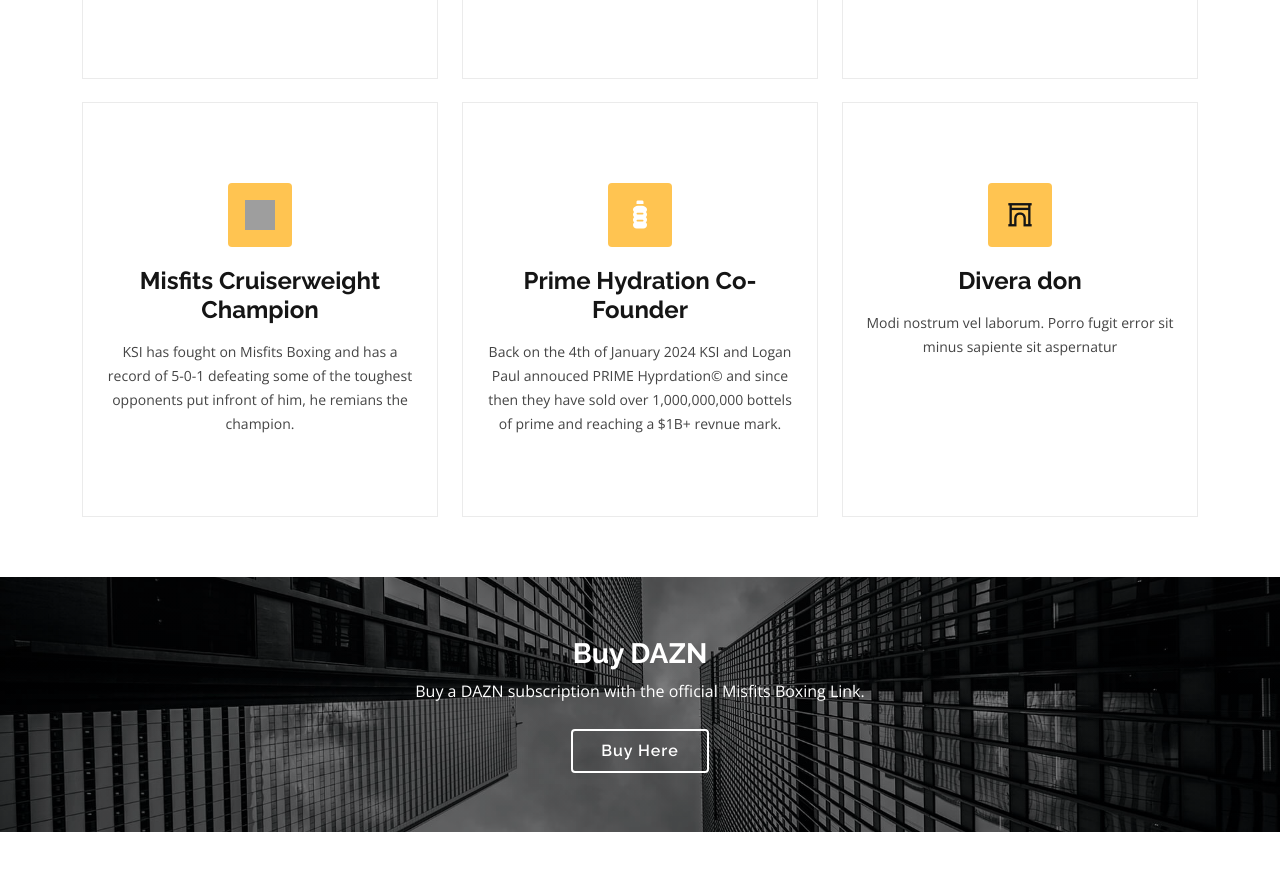
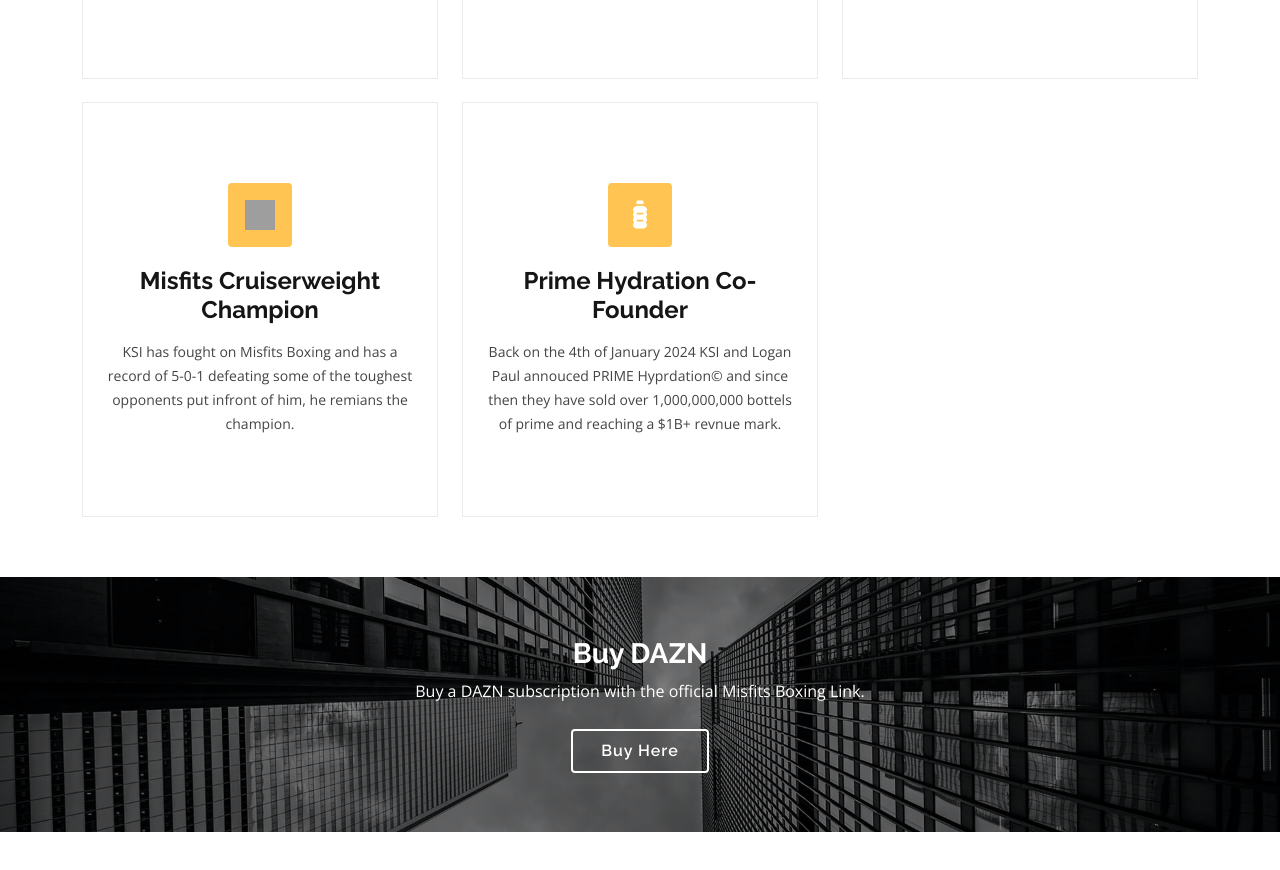
Before and after one commit to Ewynman/KSI-Counsel, a plain HTML site: page index.html in a window 1280 px wide. Shown: the part 2339-3209 px from the top of the page. Drawn offline with nearby package versions, Linux system fonts and the light colour scheme; grey boxes are pictures that could not be loaded.

Commit message:
Final Design

```diff
--- a/index.html
+++ b/index.html
@@ -408,21 +408,6 @@
                 </p>
               </div>
             </div>
-
-            <div
-              class="col-lg-4 col-md-6 d-flex align-items-stretch mt-4"
-              data-aos="zoom-in"
-              data-aos-delay="300"
-            >
-              <div class="icon-box">
-                <div class="icon"><i class="bx bx-arch"></i></div>
-                <h4><a href="">Divera don</a></h4>
-                <p>
-                  Modi nostrum vel laborum. Porro fugit error sit minus sapiente
-                  sit aspernatur
-                </p>
-              </div>
-            </div>
           </div>
         </div>
       </section>
```
